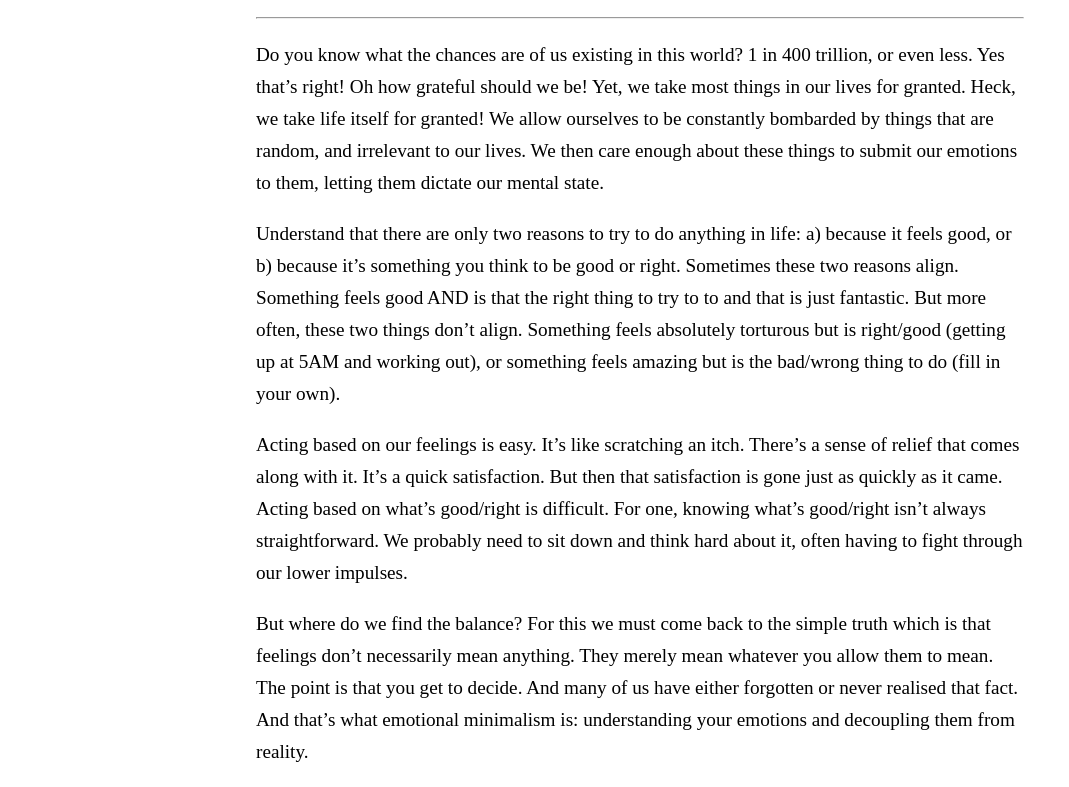
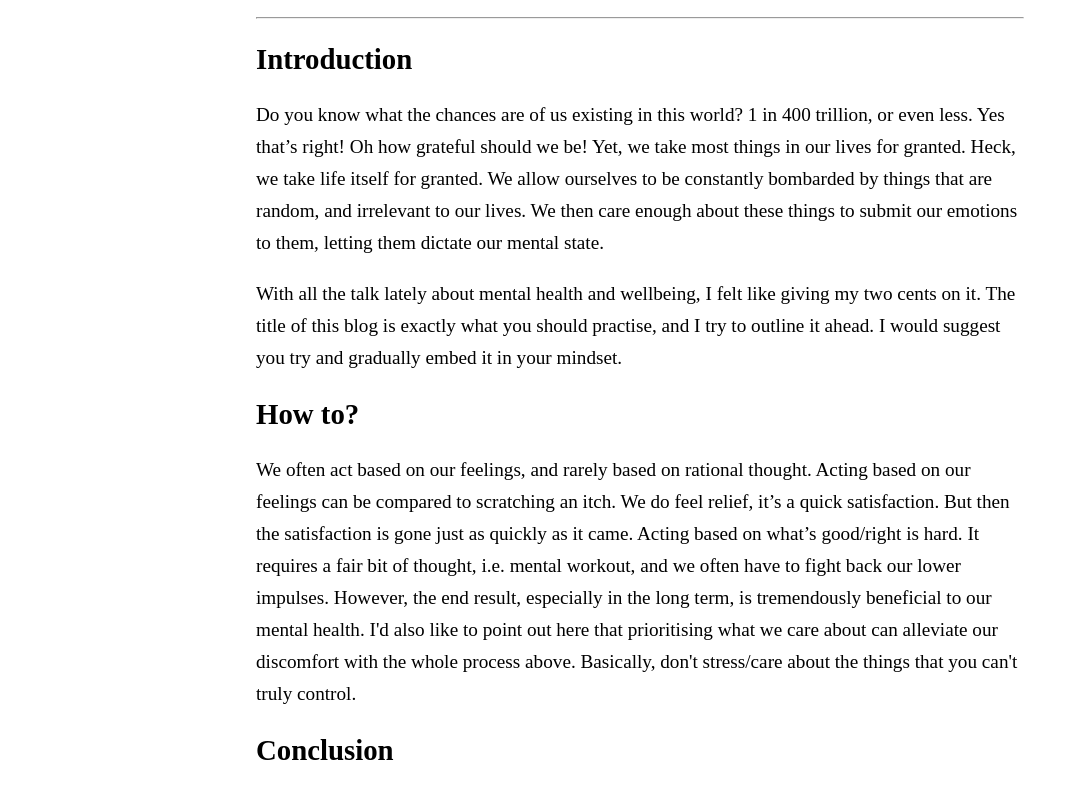
Before and after one commit to parvez-rashid/neogcamp-lesson-3, a plain HTML site: page blog2.html in a window 1280 px wide. Shown: the part 137-924 px from the top of the page, without its empty margins (0-1069 px from the left). Drawn offline with Linux system fonts and the light colour scheme.

Commit message:
Update blog2

```diff
--- a/blog2.html
+++ b/blog2.html
@@ -16,27 +16,28 @@
         <h1 class="code-line" data-line-start=0 data-line-end=1><a id="Emotional_Minimalism_0"></a>Emotional Minimalism
         </h1>
         <hr>
-        <p class="has-line-data" data-line-start="2" data-line-end="3">Do you know what the chances are of us existing
+        <h2 class="code-line" data-line-start=2 data-line-end=3><a id="Introduction_2"></a>Introduction</h2>
+        <p class="has-line-data" data-line-start="2" data-line-end="3">
+            Do you know what the chances are of us existing
             in this world? 1 in 400 trillion, or even less. Yes that’s right! Oh how grateful should we be! Yet, we take
-            most things in our lives for granted. Heck, we take life itself for granted! We allow ourselves to be
+            most things in our lives for granted. Heck, we take life itself for granted. We allow ourselves to be
             constantly bombarded by things that are random, and irrelevant to our lives. We then care enough about these
             things to submit our emotions to them, letting them dictate our mental state.</p>
-        <p class="has-line-data" data-line-start="4" data-line-end="5">Understand that there are only two reasons to try
-            to do anything in life: a) because it feels good, or b) because it’s something you think to be good or
-            right. Sometimes these two reasons align. Something feels good AND is that the right thing to try to to and
-            that is just fantastic. But more often, these two things don’t align. Something feels absolutely torturous
-            but is right/good (getting up at 5AM and working out), or something feels amazing but is the bad/wrong thing
-            to do (fill in your own).</p>
-        <p class="has-line-data" data-line-start="6" data-line-end="7">Acting based on our feelings is easy. It’s like
-            scratching an itch. There’s a sense of relief that comes along with it. It’s a quick satisfaction. But then
-            that satisfaction is gone just as quickly as it came. Acting based on what’s good/right is difficult. For
-            one, knowing what’s good/right isn’t always straightforward. We probably need to sit down and think hard
-            about it, often having to fight through our lower impulses.</p>
-        <p class="has-line-data" data-line-start="8" data-line-end="9">But where do we find the balance? For this we
-            must come back to the simple truth which is that feelings don’t necessarily mean anything. They merely mean
-            whatever you allow them to mean. The point is that you get to decide. And many of us have either forgotten
-            or never realised that fact. And that’s what emotional minimalism is: understanding your emotions and
-            decoupling them from reality.</p>
+        <p class="has-line-data" data-line-start="4" data-line-end="5">With all the talk lately about mental health and
+            wellbeing, I felt like giving my two cents on it. The title of this blog is exactly what you should
+            practise, and I try to outline it ahead. I would suggest you try and gradually embed it in your mindset.</p>
+        <h2 class="code-line" data-line-start=2 data-line-end=3><a id="Introduction_2"></a>How to?</h2>
+        <p class="has-line-data" data-line-start="6" data-line-end="7">We often act based on our feelings, and rarely
+            based on rational thought. Acting based on our feelings can be compared to scratching an itch. We do feel
+            relief, it’s a quick satisfaction. But then
+            the satisfaction is gone just as quickly as it came. Acting based on what’s good/right is hard. It requires
+            a fair bit of thought, i.e. mental workout, and we often have to fight back our lower impulses. However, the end result,
+            especially in the long term, is tremendously beneficial to our mental health. I'd also like to point out here that prioritising what we care about can alleviate our discomfort with the whole process above. Basically, don't stress/care about the things that you can't truly control.</p>
+        <h2 class="code-line" data-line-start=2 data-line-end=3><a id="Introduction_2"></a>Conclusion</h2>
+        <p class="has-line-data" data-line-start="8" data-line-end="9">Now, coming back to the simple truth: feelings don’t necessarily mean anything. They merely mean
+            what you allow them to mean. You are the decider. That's why as a species, humans are distinct from any other living beings. We have a conscience, and THAT is how we should decide things. Rational thought. Many of us have either forgotten
+            or never realised that fact. Now if I had to wrap this whole thing up in a sentence, this seems perfect: Emotional minimalism  is understanding your emotions and detaching them from reality.</p>
+            <p>P.S. In hindsight, the closing sentence would've been a great title, but maybe a bit too long. :)</p>
 
     </div>
 </body>
```
